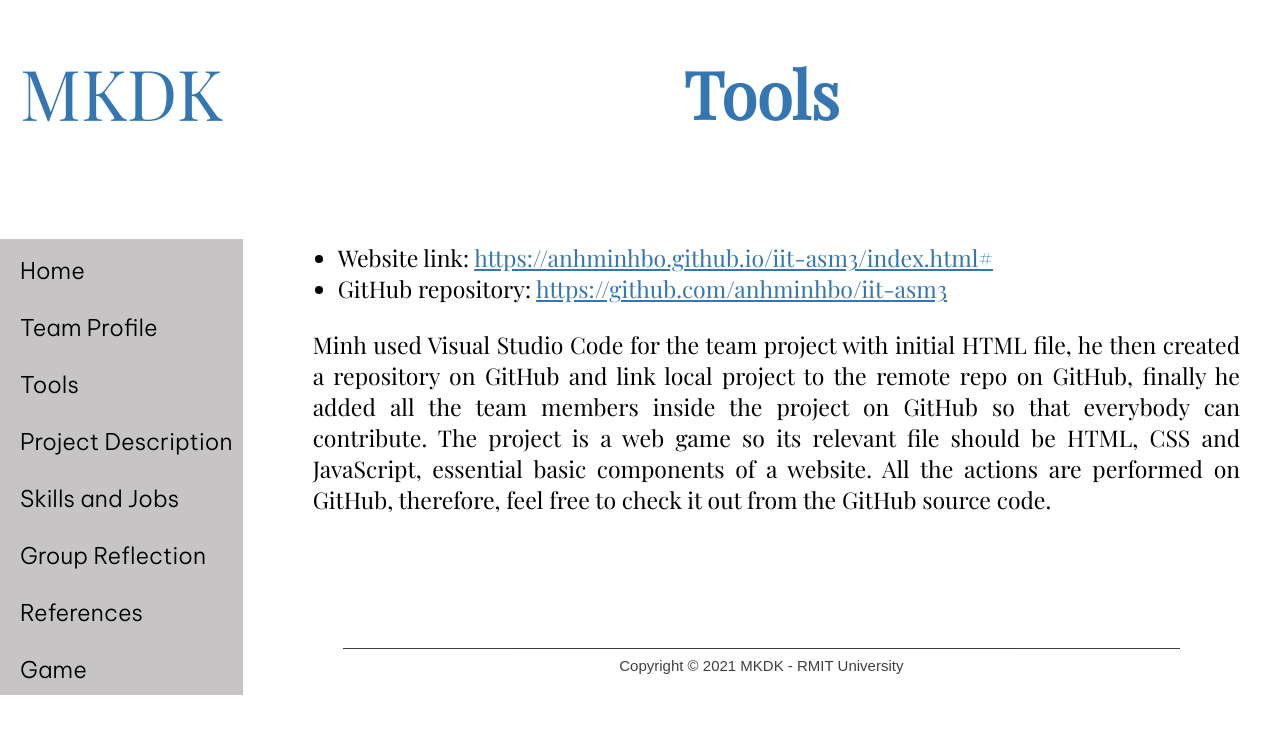
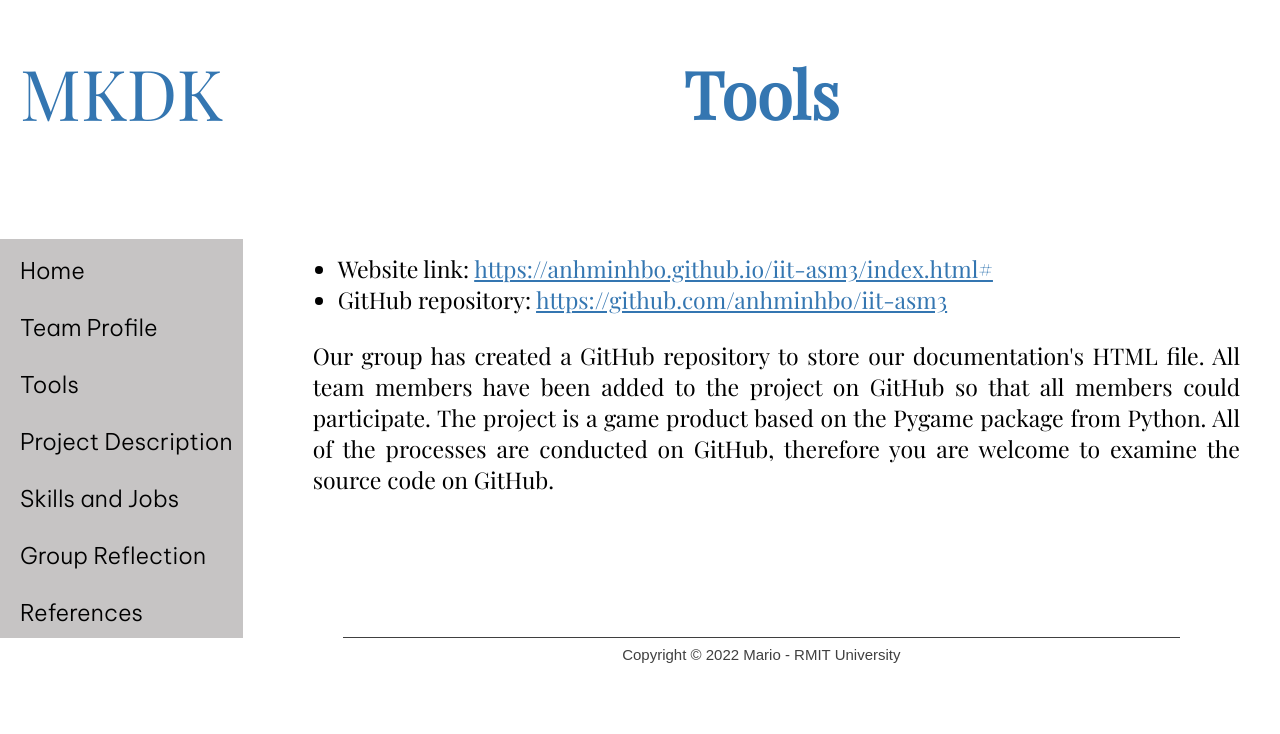
Before and after one commit to txx2wo/abcxyz, a plain HTML site: page html/asm-section/tools.html in a window 1280 px wide. Drawn offline with nearby package versions, Linux system fonts and the light colour scheme.

Commit message:
Update tools.html

```diff
--- a/html/asm-section/tools.html
+++ b/html/asm-section/tools.html
@@ -49,9 +49,6 @@
     <div class="sidebar-item">
       <a href="reference.html">References</a>
     </div>
-    <div class="sidebar-item">
-      <a href="../game/game.html">Game</a>
-    </div>
   </aside>
 
   <!-- Content -->
@@ -73,17 +70,11 @@
         </li>
       </ul>
       <p style="margin: 10px 40px 10px 0px; text-align: justify; padding-left: 35px; font-size: 23px;">
-        Minh used Visual Studio Code for the team project with initial HTML
-        file, he then created a repository on GitHub and link local project to
-        the remote repo on GitHub, finally he added all the team members inside
-        the project on GitHub so that everybody can contribute. The project is a
-        web game so its relevant file should be HTML, CSS and JavaScript,
-        essential basic components of a website.
-        All the actions are performed on GitHub, therefore, feel free to check it out from the GitHub source code.
+        Our group has created a GitHub repository to store our documentation's HTML file. All team members have been added to the project on GitHub so that all members could participate. The project is a game product based on the Pygame package from Python. All of the processes are conducted on GitHub, therefore you are welcome to examine the source code on GitHub.
       </p>
     </div>
     <footer id="footer">
-      Copyright © 2021 MKDK - RMIT University
+      Copyright © 2022 Mario - RMIT University
     </footer>
   </section>
 </body>
```
